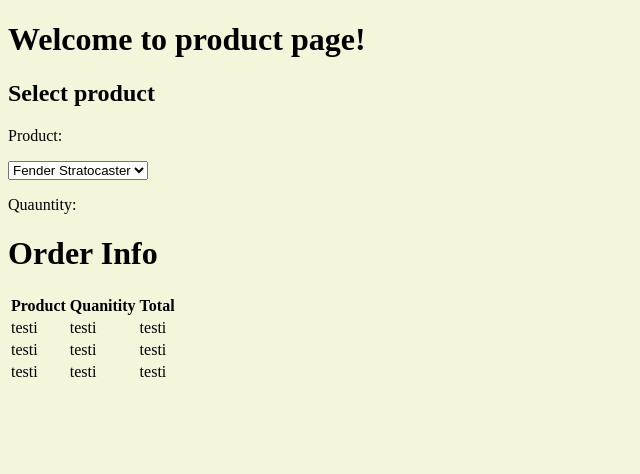
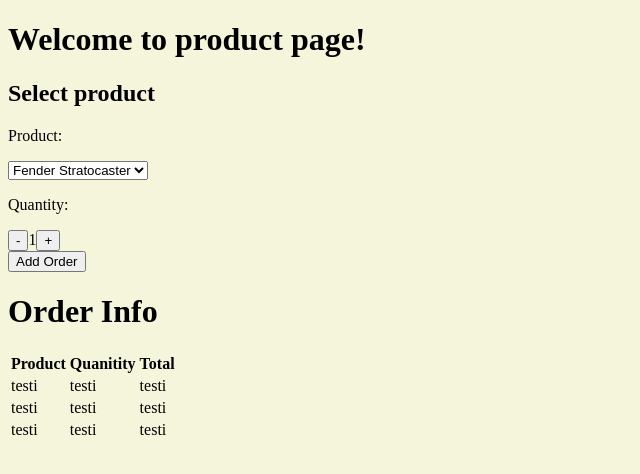
Before and after one commit to Kikkoust/component-assignment, a React (Vite) app in the folder comp-assign/: page / in a window 1280 px wide. Shown: the top 474 px of the page, without its empty margins (0-640 px from the left). Built offline with nearby package versions, Linux system fonts and the light colour scheme.

Commit message:
Napit quantityn lisäämiselle lisätty.
<div id="quantity"> lisätty napit quantityn lisäämiselle.

```diff
--- a/comp-assign/src/App.jsx
+++ b/comp-assign/src/App.jsx
@@ -38,6 +38,10 @@ function SelectProduct(){
   };
 
 
+  const handleQuantityChange = (increment) => {
+    setQuantity((prev) => Math.max(0, prev + increment)); //Ei voi laittaa määrää negatiiviseksi.
+  };
+
   return (
     <>
       <div className="product">
@@ -59,8 +63,14 @@ function SelectProduct(){
     </div>
 
     <div id="quantity">
-      <p>Quauntity:</p>
+    <p>Quantity:</p>
+        <button onClick={() => handleQuantityChange(-1)}>-</button>
+        <span>{quantity}</span>
+        <button onClick={() => handleQuantityChange(1)}>+</button>
+    </div>
 
+    <div className="addorder">
+          <button>Add Order</button>
     </div>
 
   </>
```
